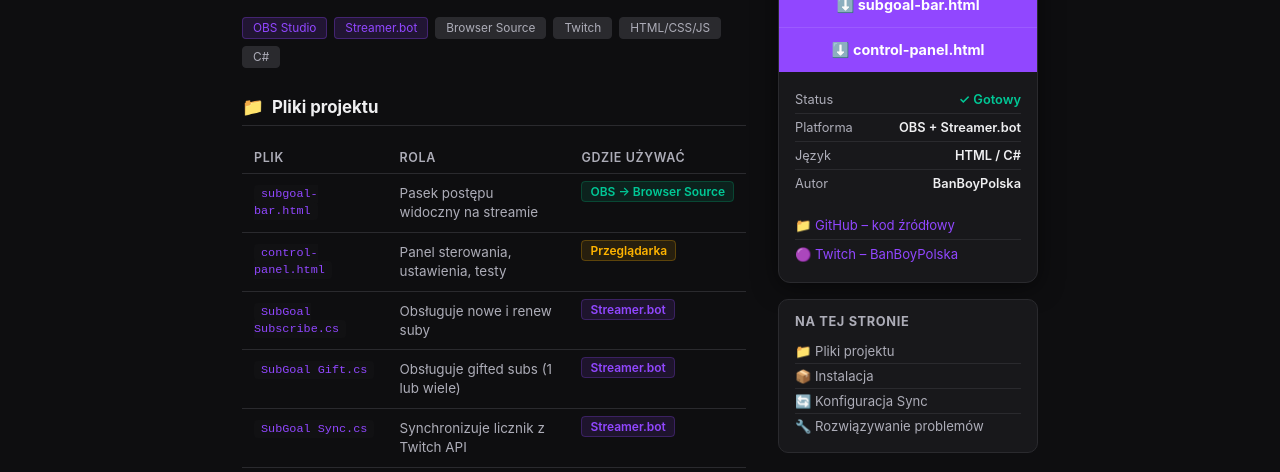
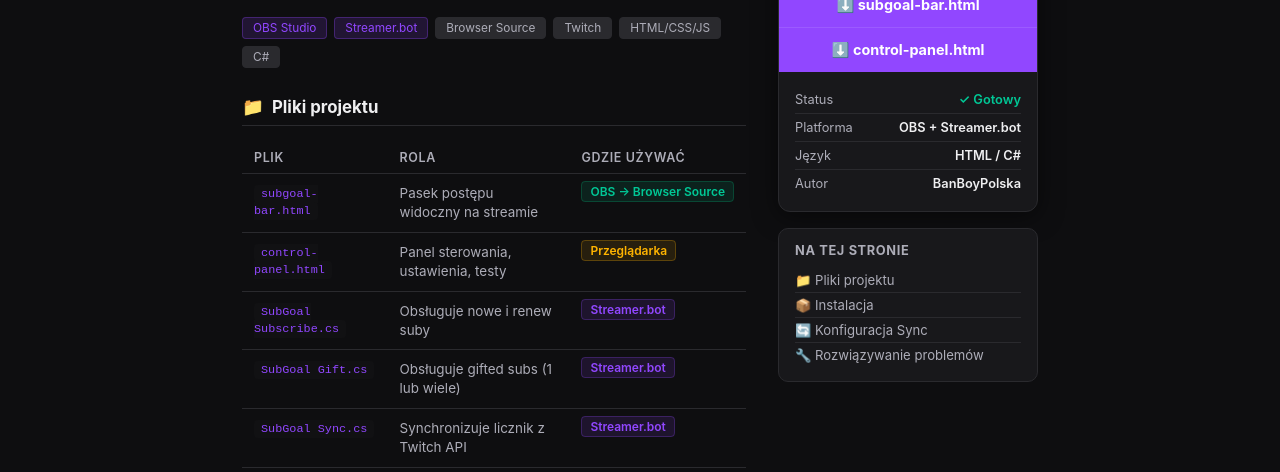
Before and after one commit to BanBoyPolska/StreamerBot_Projekty, a plain HTML site: page projekty/sub-goal/index.html in a window 1280 px wide. Shown: the part 304-776 px from the top of the page. Drawn offline with Linux system fonts and the light colour scheme; no server answers.

Commit message:
Add files via upload

```diff
--- a/projekty/sub-goal/index.html
+++ b/projekty/sub-goal/index.html
@@ -368,10 +368,6 @@
             <span class="meta-value">BanBoyPolska</span>
           </div>
         </div>
-        <div class="sidebar-links">
-          <a class="sidebar-link" href="https://github.com/BanBoyPolska/StreamerBot_Projekty" target="_blank">📁 GitHub – kod źródłowy</a>
-          <a class="sidebar-link" href="https://twitch.tv/banboypolska" target="_blank">🟣 Twitch – BanBoyPolska</a>
-        </div>
       </div>
 
       <div class="toc">
```
